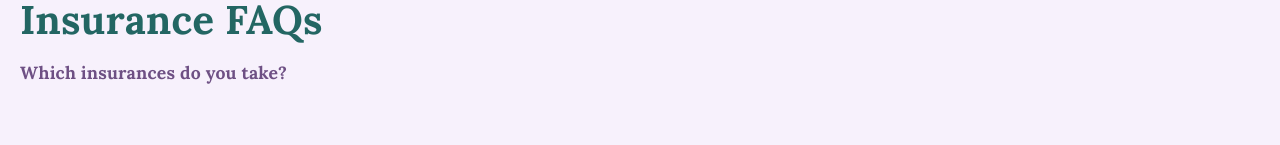
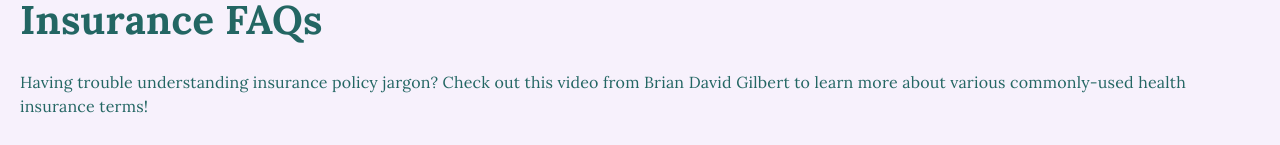
Before and after one commit to Lorikeet-Collective/BaseSite-Frontend, a React (Vite) app: page /#/insurance in a window 1280 px wide. Shown: the part 494-639 px from the top of the page. Built offline with nearby package versions, Linux system fonts and the light colour scheme.

Commit message:
iter: continue progress on insurancefaqs

```diff
--- a/src/views/Insurance.tsx
+++ b/src/views/Insurance.tsx
@@ -1,10 +1,18 @@
 import Title from "../components/Common/Title";
+import BasicContainer from "../components/Common/BasicContainer";
 import Dropdown from "../components/Common/Dropdown";
 
 const Insurance: React.FC = (): React.ReactElement => {
   return (
     <main>
       <Title title={"Insurance FAQs"} />
+      <BasicContainer
+        body={[
+          `Having trouble understanding insurance policy jargon? Check out
+           this video from Brian David Gilbert to learn more about various
+           commonly-used health insurance terms!`,
+        ]}
+      />
       <Dropdown title={"Which insurances do you take?"}>
         <p>
           We’re always expanding the insurances we accept! To see an up-to-date
```
